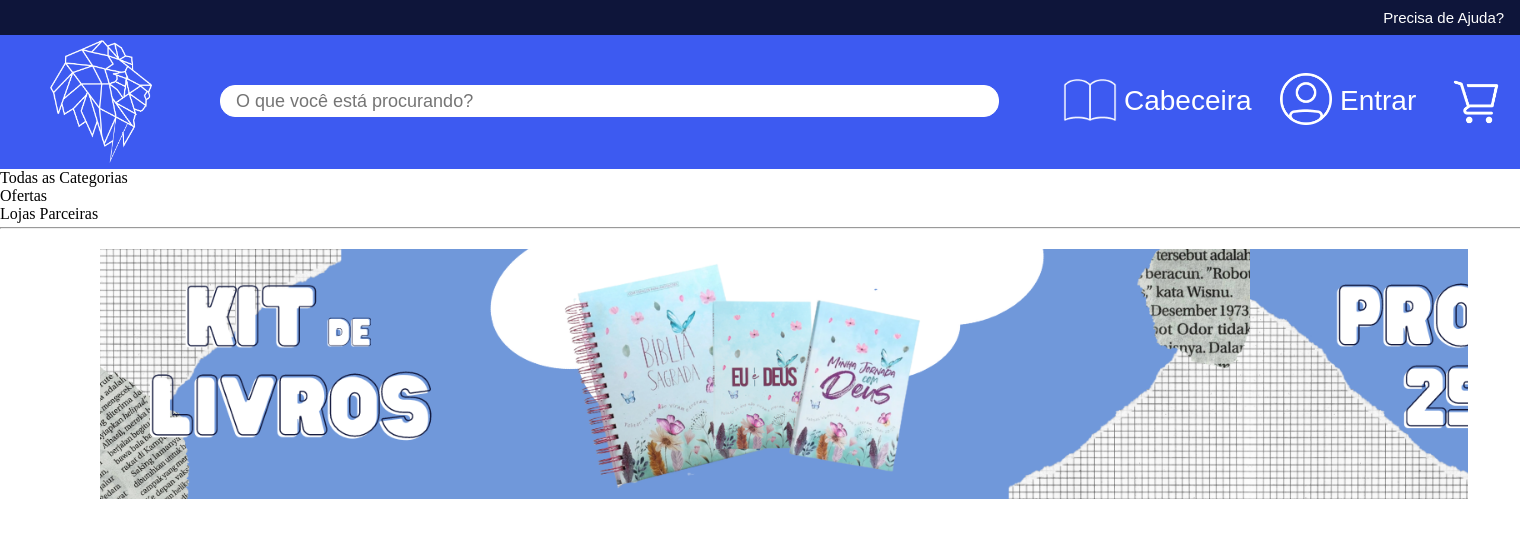
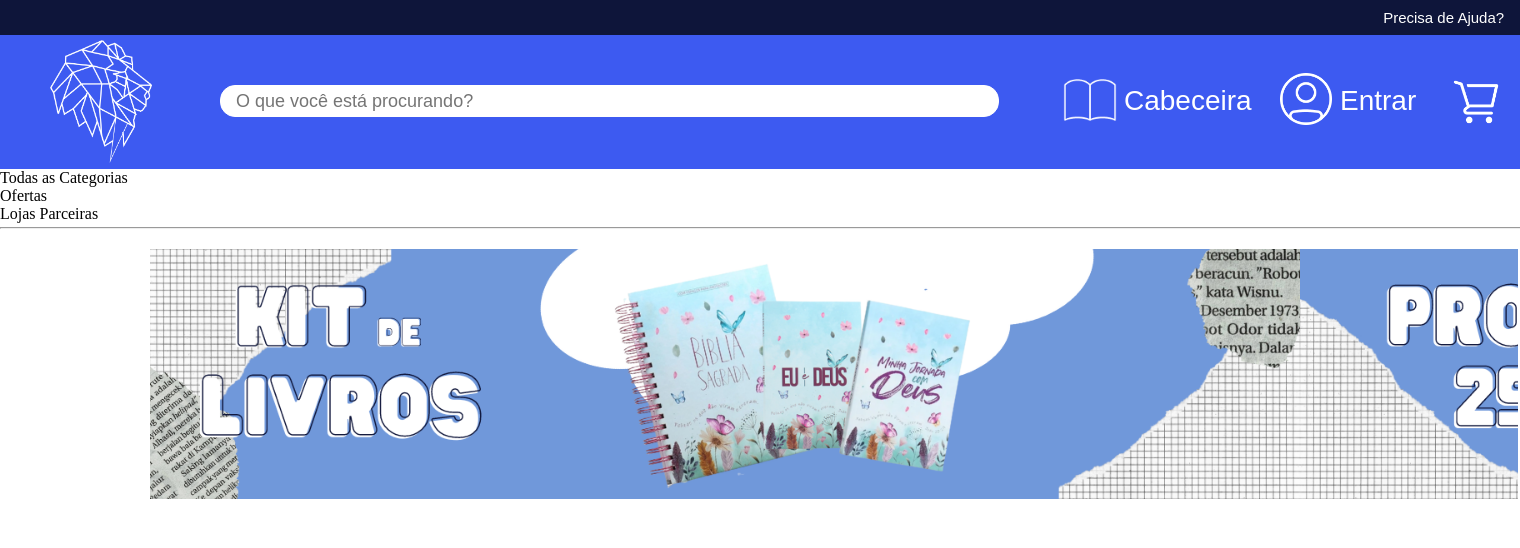
Before and after one commit to mariabrenneisen/artefatos-cristaos, a PHP site: page /home.html in a window 1520 px wide. Shown: the top 548 px of the page. Run offline with PHP 8.4, Linux system fonts and the light colour scheme.

Commit message:
Update estilo.css

```diff
--- a/estilo.css
+++ b/estilo.css
@@ -111,7 +111,7 @@ body{
 .carrossel
 {
     overflow: hidden;
-    margin-left: 100px;
+    margin-left: 150px;
     width: 90%;
     height: 300px;
 }
@@ -128,3 +128,10 @@ img{
     width: 90%;
     height: 250px;
 }
+
+.retangulo_oferta
+{
+    width: 1243px;
+    height: 75px;
+    background-color: rgba(61, 90, 241, 1)
+}
```
